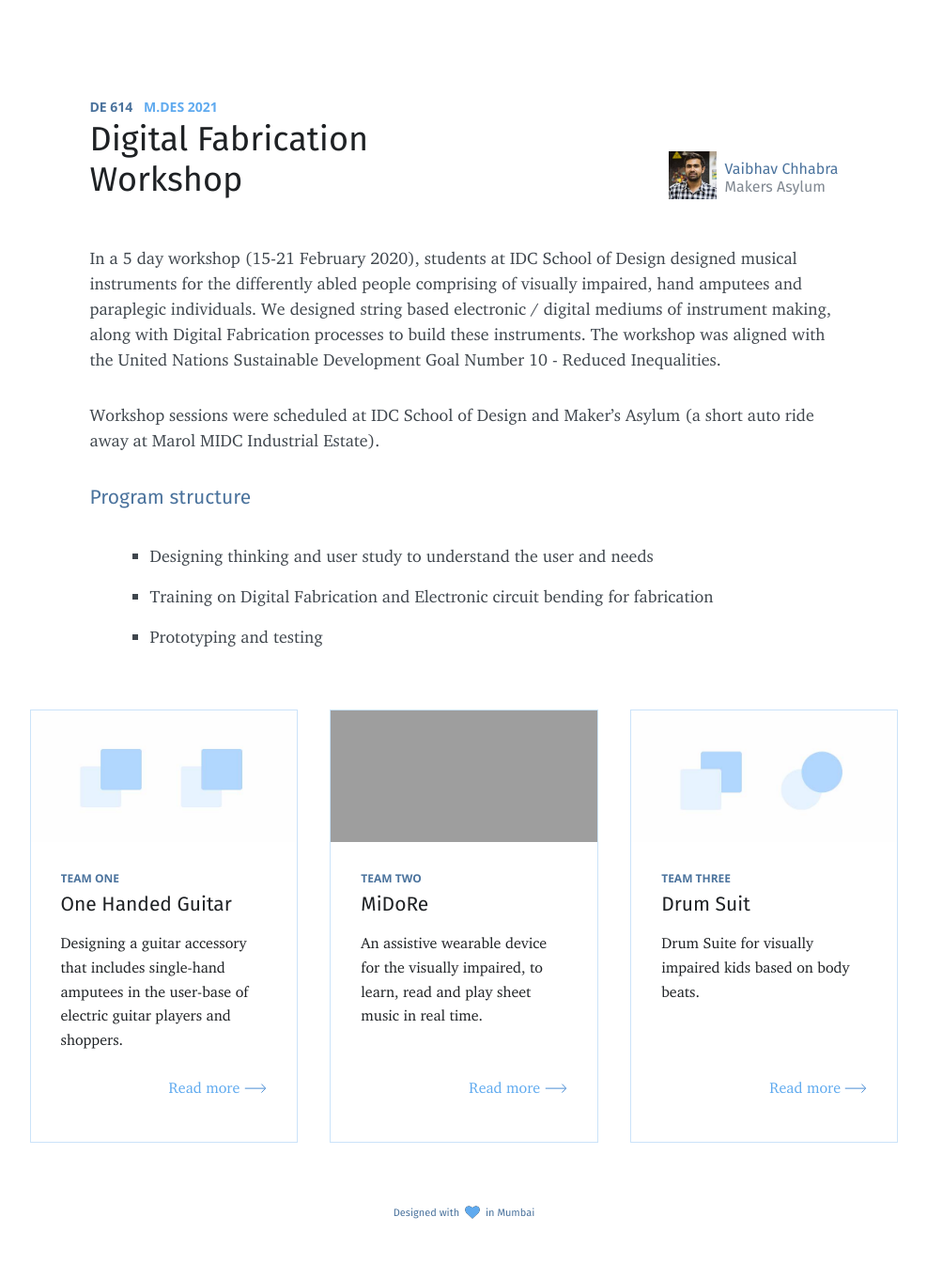
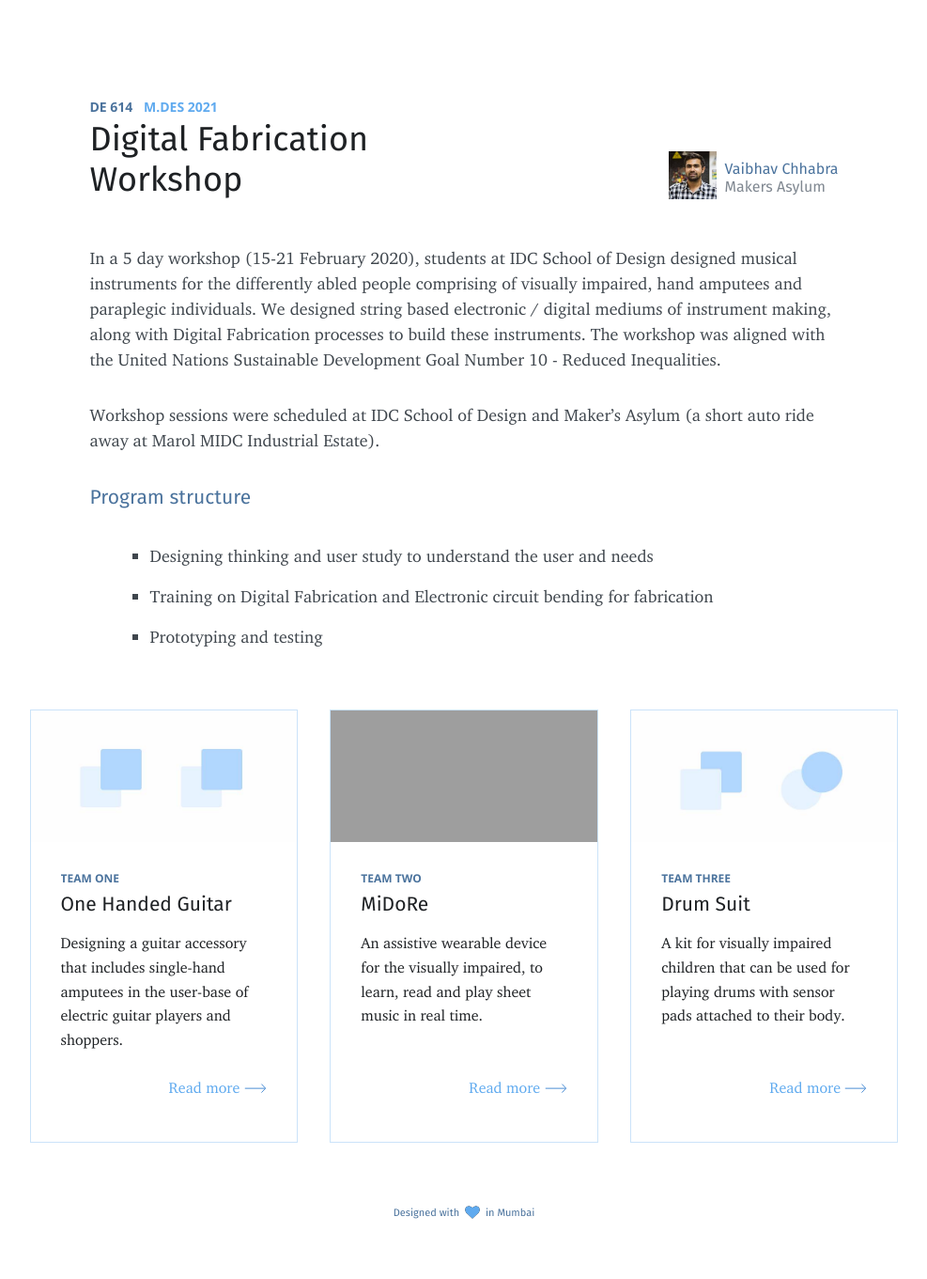
Before and after one commit to amitjenaiitbm/ma-dfworkshop, a Jekyll site: the page built from index.md, in a window 1280 px wide. Shown: the whole page at 94% size, without its empty margins (146-1133 px from the left). Built offline with Jekyll 4.4.1, drawn with Linux system fonts in a browser that asks for light colours; nearby versions of some CDN libraries.

Commit message:
Update home.html

```diff
--- a/_layouts/home.html
+++ b/_layouts/home.html
@@ -106,7 +106,7 @@ layout: default
                             <div class="overflow-box">
                                     <div class="os">Team Three</div>
                                     <div class="fs">Drum Suit</div>
-                                    <div class="charter">Drum Suite for visually impaired kids based on body beats.</div>
+                                    <div class="charter">A kit for visually impaired children that can be used for playing drums with sensor pads attached to their body.</div>
                             </div>
                     </div>
                     <div class="medium">Read more
```
